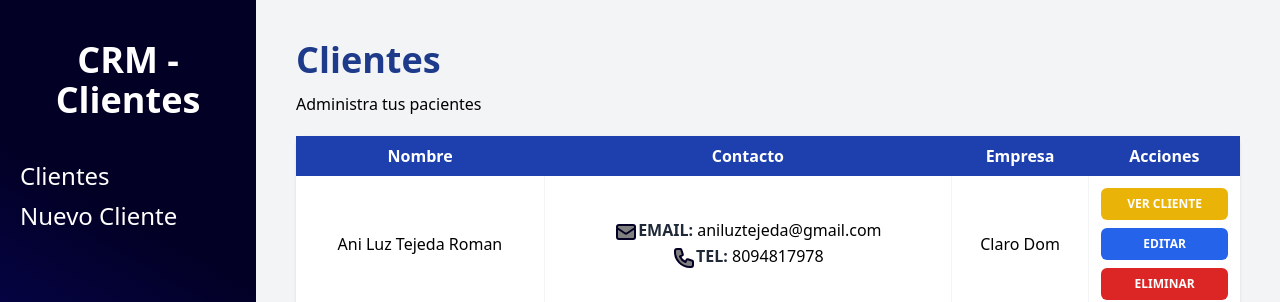
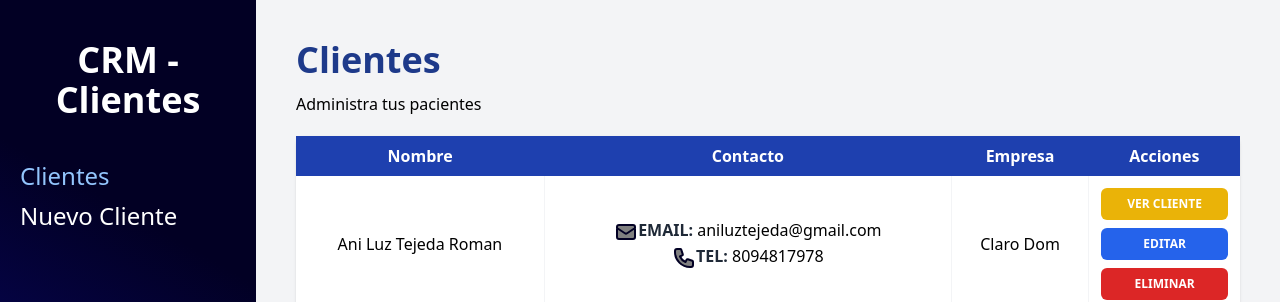
Before and after one commit to MisteryPoints/CRM, a React (Vite) app: page / in a window 1280 px wide. Shown: the top 302 px of the page. Built offline with nearby package versions, Linux system fonts and the light colour scheme; data requests are answered from the project's data file.

Commit message:
Last upload

```diff
--- a/src/components/Client.jsx
+++ b/src/components/Client.jsx
@@ -20,9 +20,9 @@ const Client = ({ client, handleDelete }) => {
             <td className='p-3 border-l border-gray-100 text-center'>{business}</td>
             <td className='p-3 border-l border-gray-100 text-center'>
                 <button type='button' className='bg-yellow-500 hover:bg-yellow-600 block w-full text-white p-2 uppercase font-bold text-xs rounded-md'
-                onClick={() => navigate(`/client/${id}`)} >Ver Cliente</button>
+                onClick={() => navigate(`/${id}`)} >Ver Cliente</button>
                 <button type='button' className='bg-blue-600 hover:bg-blue-700 block w-full text-white p-2 uppercase font-bold text-xs mt-2 rounded-md'
-                onClick={() => navigate(`/client/edit/${id}`)}>Editar</button>
+                onClick={() => navigate(`/edit/${id}`)}>Editar</button>
                 <button type='button' className='bg-red-600 hover:bg-red-700 block w-full text-white p-2 uppercase font-bold text-xs mt-2 rounded-md'
                 onClick={() => handleDelete(id)}>Eliminar</button>
             </td>
--- a/src/layout/Layout.jsx
+++ b/src/layout/Layout.jsx
@@ -10,8 +10,8 @@ const Layout = () => {
       <div className='md:w-1/5 layout-bg px-5 py-10'>
         <h2 className='text-4xl font-black text-center text-white'>CRM - Clientes</h2>
         <nav className='mt-10'>
-          <Link to="/client" className={`${urlActual === '/client' ? 'text-blue-300' : 'text-white'}  text-2xl block mt-2 hover:text-blue-300`}>Clientes</Link>
-          <Link to="/client/new" className={`${urlActual === '/client/new' ? 'text-blue-300' : 'text-white'}  text-2xl block mt-2 hover:text-blue-300`}>Nuevo Cliente</Link>
+          <Link to="/" className={`${urlActual === '/' ? 'text-blue-300' : 'text-white'}  text-2xl block mt-2 hover:text-blue-300`}>Clientes</Link>
+          <Link to="/new" className={`${urlActual === '/new' ? 'text-blue-300' : 'text-white'}  text-2xl block mt-2 hover:text-blue-300`}>Nuevo Cliente</Link>
         </nav>
       </div>
 
```
